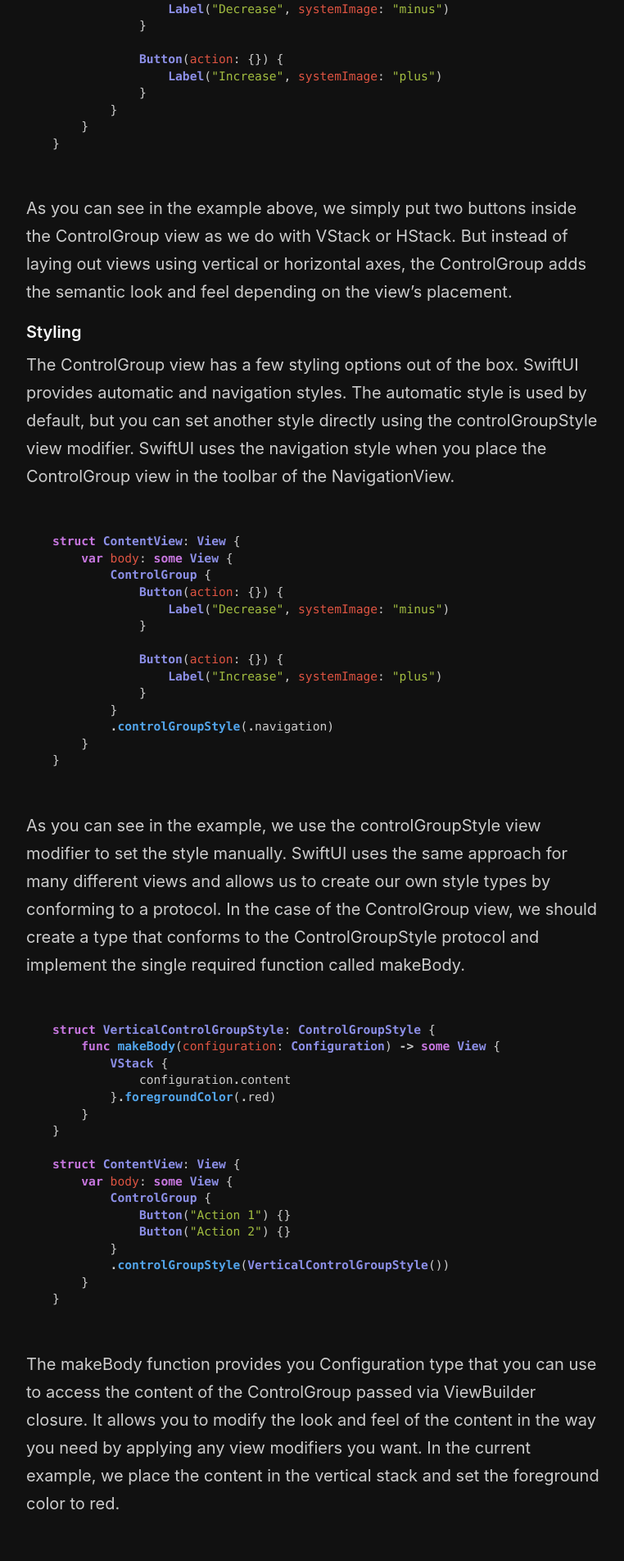
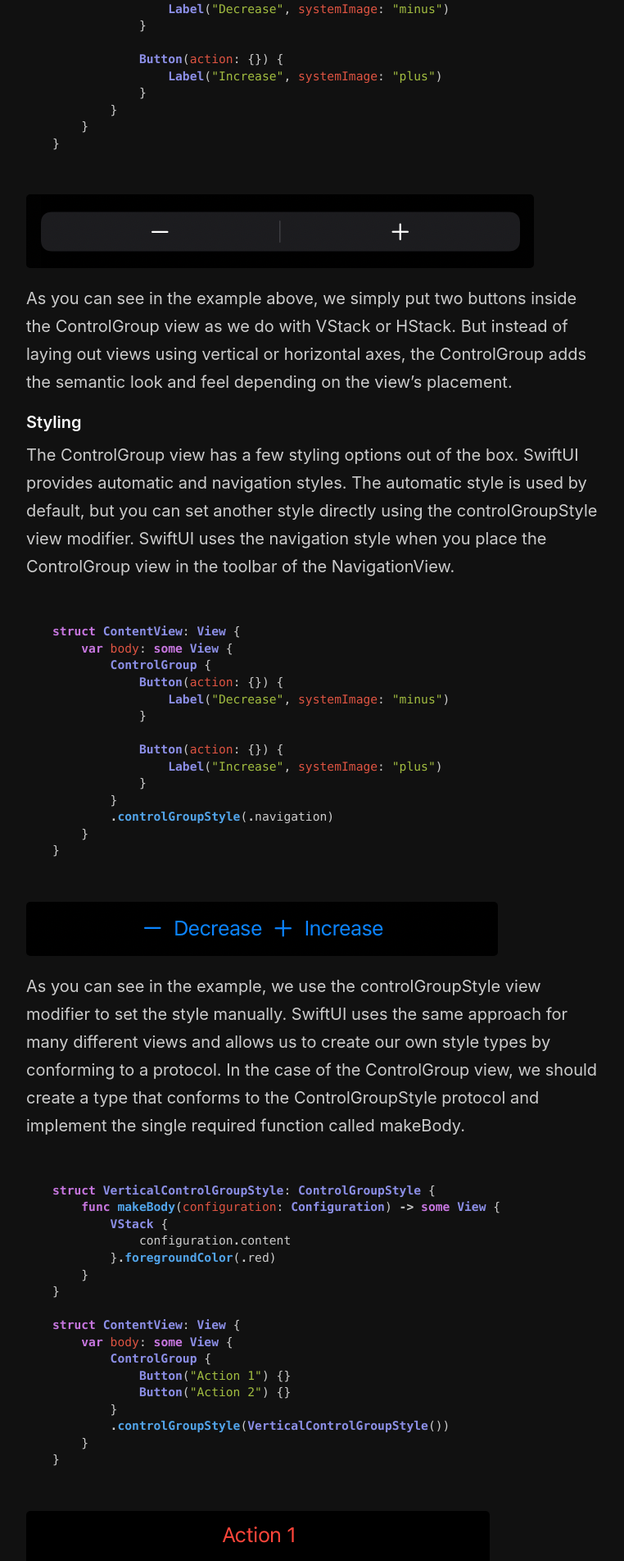
Before and after one commit to mecid/mecid.github.io, a Jekyll site: the page built from _posts/2021-10-21-mastering-controlgroup-in-swiftui.md, in a window 1280 px wide. Shown: the part 736-2640 px from the top of the page at 82% size, without its empty margins (258-1020 px from the left). Built offline with Jekyll 4.4.1, drawn with Linux system fonts in a browser that asks for light colours.

Commit message:
images added to control group post

````diff
--- a/_posts/2021-10-21-mastering-controlgroup-in-swiftui.md
+++ b/_posts/2021-10-21-mastering-controlgroup-in-swiftui.md
@@ -23,6 +23,7 @@
     }
 }
 ```
+![controlgroup](/public/controlgroup1.png)
 
 As you can see in the example above, we simply put two buttons inside the ControlGroup view as we do with VStack or HStack. But instead of laying out views using vertical or horizontal axes, the ControlGroup adds the semantic look and feel depending on the view's placement.
 
@@ -45,6 +46,7 @@
     }
 }
 ```
+![navigation-styled-controlgroup](/public/controlgroup2.png)
 
 As you can see in the example, we use the controlGroupStyle view modifier to set the style manually. SwiftUI uses the same approach for many different views and allows us to create our own style types by conforming to a protocol. In the case of the ControlGroup view, we should create a type that conforms to the ControlGroupStyle protocol and implement the single required function called makeBody.
 
@@ -67,6 +69,7 @@
     }
 }
 ```
+![custom-styled-controlgroup](/public/controlgroup3.png)
 
 The makeBody function provides you Configuration type that you can use to access the content of the ControlGroup passed via ViewBuilder closure. It allows you to modify the look and feel of the content in the way you need by applying any view modifiers you want. In the current example, we place the content in the vertical stack and set the foreground color to red.
 
````
Also changed, not shown: other parts of _posts/2021-10-21-mastering-controlgroup-in-swiftui.md (+2 -0 lines).
